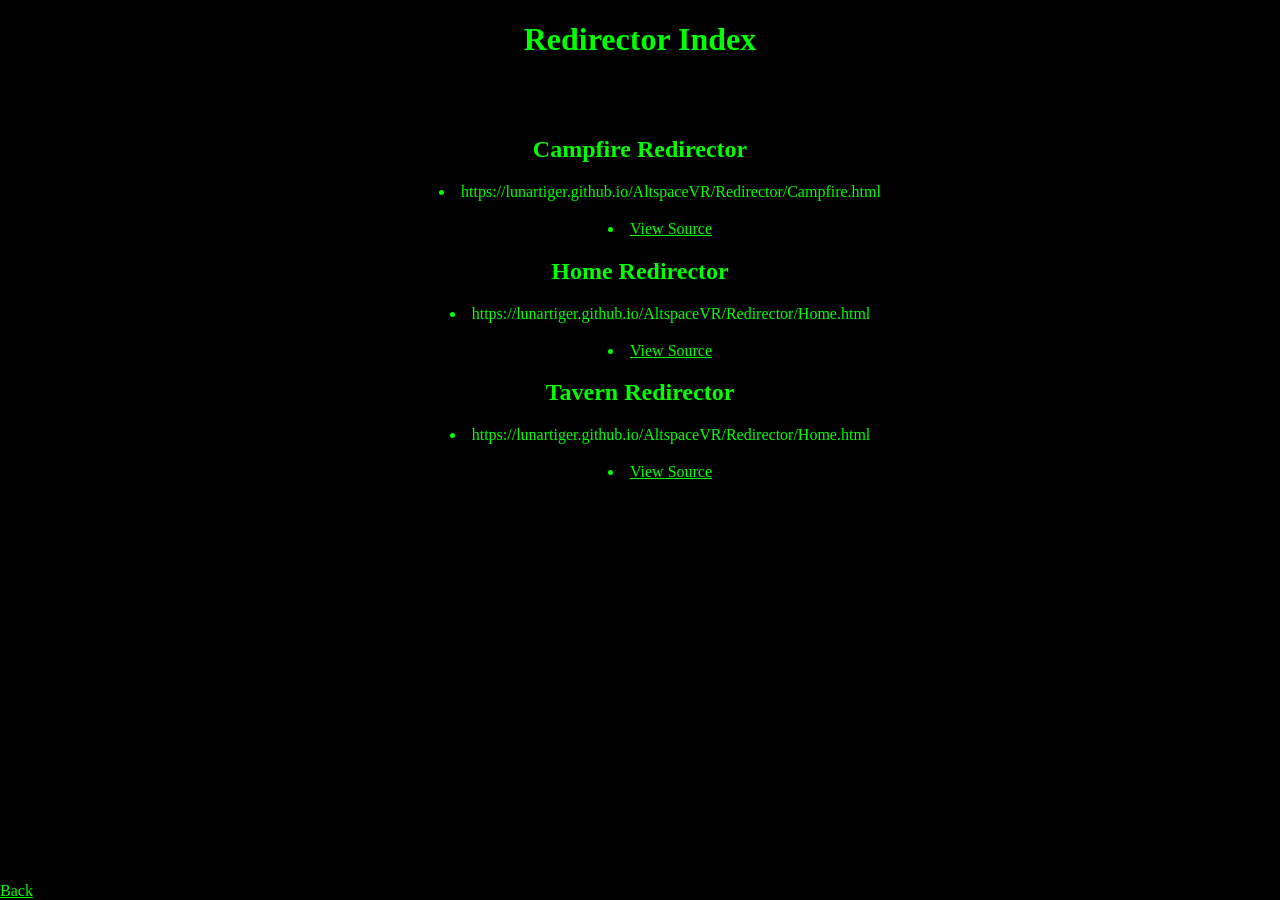
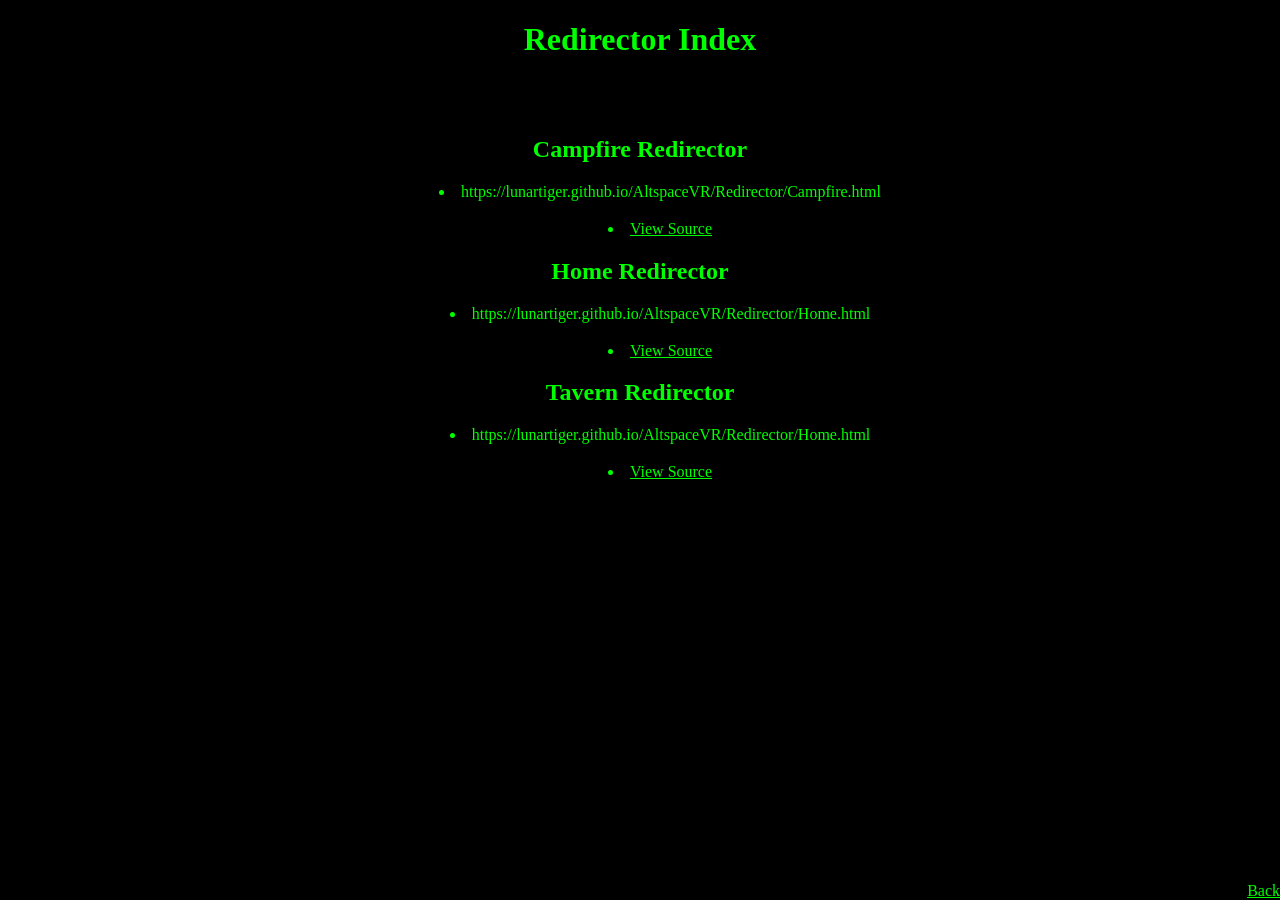
Before and after one commit to LunarTiger/AltspaceVR, a Jekyll site: the page Redirector/index.html, which Jekyll copies as it is, in a window 1280 px wide. Built offline with Jekyll 4.4.1, drawn with Linux system fonts in a browser that asks for light colours.

Commit message:
Update index.html

```diff
--- a/Redirector/index.html
+++ b/Redirector/index.html
@@ -3,7 +3,7 @@
 	<head>
 		<style>
 			body {text-align:center;background-color: #000000;color: #00ff00;}
-			footer {position: fixed;left: 0;bottom: 0;text-align:right;background-color: #000000;color: #00ff00;}
+			footer {position: fixed;left: 0;bottom: 0;width: 100%;text-align:right;background-color: #000000;color: #00ff00;}
 			table {margin-left:auto;margin-right:auto;}
 			ul {list-style-position: inside;}
 			a:link {color: #00ff00;}
```
